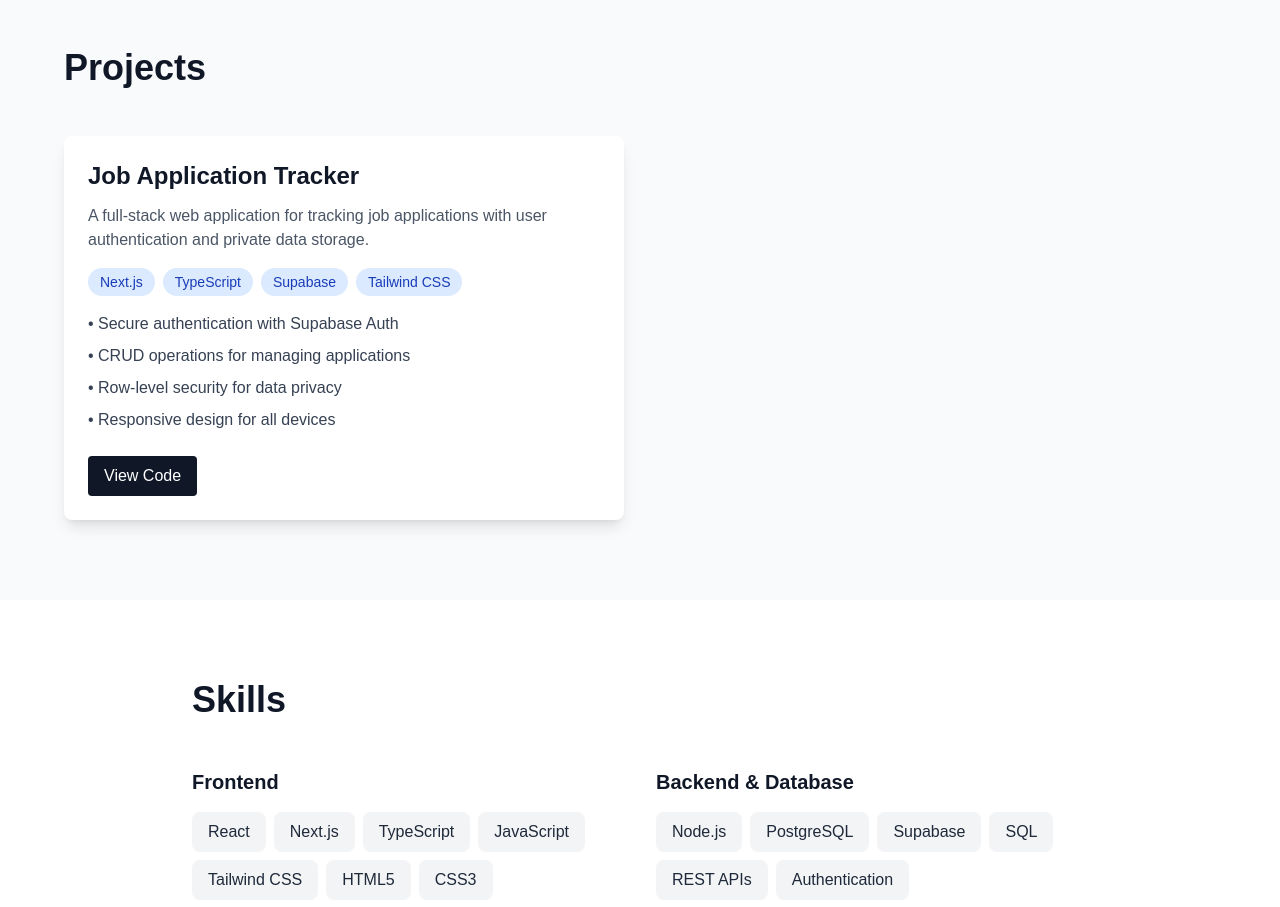
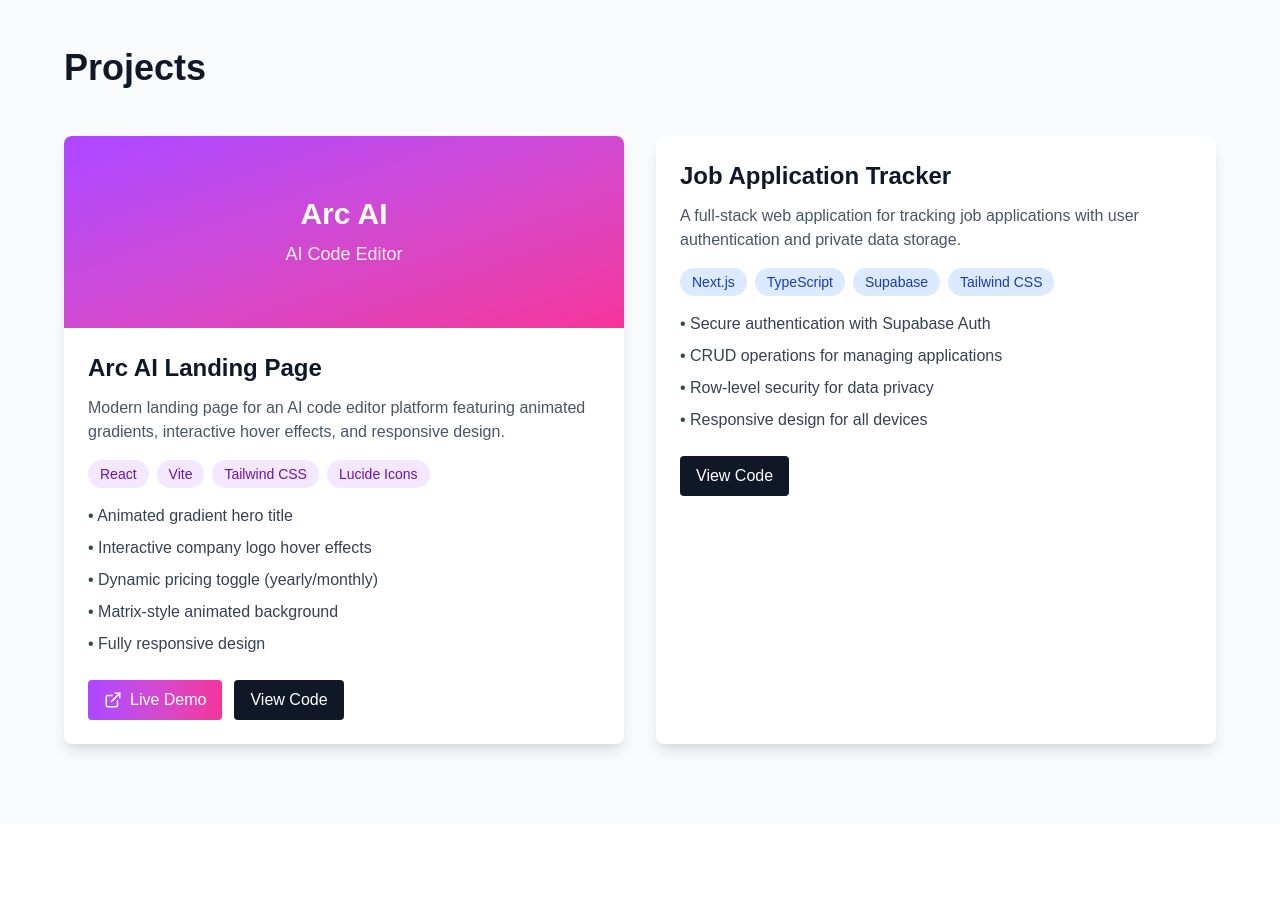
Before and after one commit to Martimic10/portfolio, a Next.js app: page / in a window 1280 px wide. Shown: the part 1080-1987 px from the top of the page. Built offline with nearby package versions, Linux system fonts and the light colour scheme.

Commit message:
Add Arc AI landing page to portfolio with live demo link

```diff
--- a/app/page.tsx
+++ b/app/page.tsx
@@ -1,4 +1,4 @@
-import { Github, Mail, Twitter } from "lucide-react";
+import { Github, Mail, Twitter, ExternalLink } from "lucide-react";
 
 export default function Home() {
   return (
@@ -81,8 +81,66 @@ export default function Home() {
           <h2 className="text-4xl font-bold text-gray-900 mb-12">Projects</h2>
 
           <div className="grid md:grid-cols-2 gap-8">
+            {/* Arc AI Landing Page */}
+            <div className="bg-white rounded-lg shadow-lg overflow-hidden hover:shadow-xl transition-shadow">
+              <div className="h-48 bg-gradient-to-br from-purple-500 to-pink-500 flex items-center justify-center">
+                <div className="text-white text-center">
+                  <h3 className="text-3xl font-bold mb-2">Arc AI</h3>
+                  <p className="text-lg opacity-90">AI Code Editor</p>
+                </div>
+              </div>
+              <div className="p-6">
+                <h3 className="text-2xl font-bold text-gray-900 mb-3">
+                  Arc AI Landing Page
+                </h3>
+                <p className="text-gray-600 mb-4">
+                  Modern landing page for an AI code editor platform featuring animated gradients, interactive hover effects, and responsive design.
+                </p>
+                <div className="flex flex-wrap gap-2 mb-4">
+                  <span className="px-3 py-1 bg-purple-100 text-purple-800 rounded-full text-sm">
+                    React
+                  </span>
+                  <span className="px-3 py-1 bg-purple-100 text-purple-800 rounded-full text-sm">
+                    Vite
+                  </span>
+                  <span className="px-3 py-1 bg-purple-100 text-purple-800 rounded-full text-sm">
+                    Tailwind CSS
+                  </span>
+                  <span className="px-3 py-1 bg-purple-100 text-purple-800 rounded-full text-sm">
+                    Lucide Icons
+                  </span>
+                </div>
+                <ul className="text-gray-700 mb-6 space-y-2">
+                  <li>• Animated gradient hero title</li>
+                  <li>• Interactive company logo hover effects</li>
+                  <li>• Dynamic pricing toggle (yearly/monthly)</li>
+                  <li>• Matrix-style animated background</li>
+                  <li>• Fully responsive design</li>
+                </ul>
+                <div className="flex gap-3">
+                  <a
+                    href="https://arc-ai-eight.vercel.app/"
+                    target="_blank"
+                    rel="noopener noreferrer"
+                    className="flex items-center gap-2 px-4 py-2 bg-gradient-to-r from-purple-500 to-pink-500 text-white rounded hover:shadow-lg transition"
+                  >
+                    <ExternalLink size={18} />
+                    Live Demo
+                  </a>
+                  <a
+                    href="https://github.com/Martimic10/arc-ai-landing"
+                    target="_blank"
+                    rel="noopener noreferrer"
+                    className="px-4 py-2 bg-gray-900 text-white rounded hover:bg-gray-800 transition"
+                  >
+                    View Code
+                  </a>
+                </div>
+              </div>
+            </div>
+
             {/* Job Tracker Project */}
-            <div className="bg-white rounded-lg shadow-lg overflow-hidden">
+            <div className="bg-white rounded-lg shadow-lg overflow-hidden hover:shadow-xl transition-shadow">
               <div className="p-6">
                 <h3 className="text-2xl font-bold text-gray-900 mb-3">
                   Job Application Tracker
```
